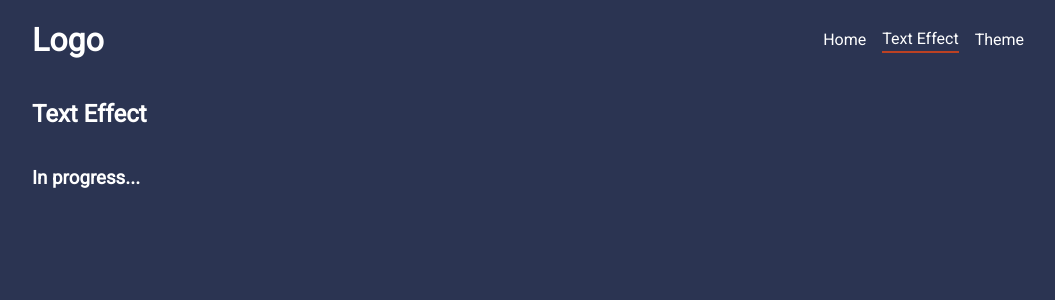
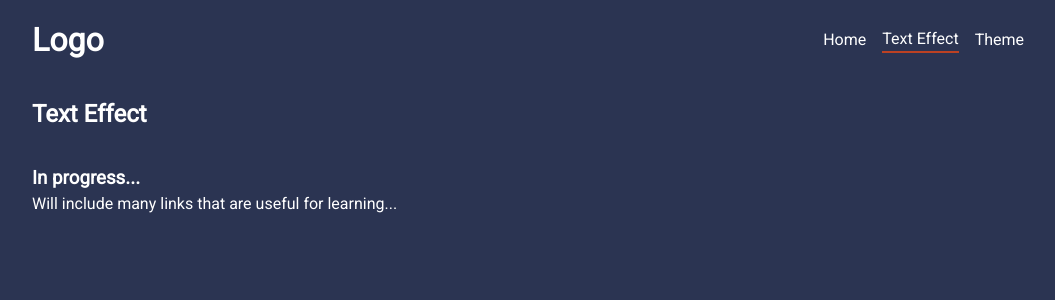
Before and after one commit to pascal-brand38/react-pages, a React (Vite) app: page /#/text-effect in a window 1280 px wide. Shown: the top 300 px of the page, without its empty margins (112-1167 px from the left). Built offline with nearby package versions, Linux system fonts and the light colour scheme.

Commit message:
Router: back to react's v6 router
Signed-off-by: Pascal Brand <pascal.brand38@gmail.com>

```diff
--- a/src/App.jsx
+++ b/src/App.jsx
@@ -1,16 +1,17 @@
-import React from "react";
 import {
-  Routes,
+  createHashRouter,
+  createRoutesFromElements,
   Route,
-  NavLink,
-} from "react-router-dom";
+  RouterProvider
+} from 'react-router-dom'
 
 import Home from './pages/Home'
 import TextEffect from './pages/TextEffect'
 import Theme from './pages/Theme'
 
+import { Outlet, NavLink } from "react-router-dom";
 
-function App() {
+function RootLayout() {
   return (
     <div className="pbr-container">
       <header>
@@ -18,78 +19,36 @@ function App() {
           <div className='pbr-menu__logo'>
             Logo
           </div>
-          <NavLink to="/">Home</NavLink>    { /* NavLink has an active to know where we are */}
+          <NavLink to="/">Home</NavLink>    { /* NavLink has an active to know where we are */ }
           <NavLink to="text-effect">Text Effect</NavLink>
           <NavLink to="theme">Theme</NavLink>
         </nav>
       </header>
       <main>
-        <Routes>
-          <Route path="/" element={<Home />} />
-          <Route path="text-effect" element={<TextEffect />} />
-          <Route path="theme" element={<Theme />} />
-        </Routes>
+        <Outlet />    { /* the page of the Route element is displayed */ }
       </main>
     </div>
+  )
+}
+
+// Use HashRouter instead of BrowserRouter in order to deploy on github pages
+// cf. https://www.freecodecamp.org/news/deploy-a-react-app-to-github-pages/
+const router = createHashRouter(
+  createRoutesFromElements(
+    <Route path="/" element={<RootLayout />}>
+      <Route index element={<Home />} />
+      <Route path="text-effect" element={<TextEffect />} />
+      <Route path="theme" element={<Theme />} />
+
+      { /* TODO: <Route path="*" element={<NotFound />} /> */ }
+    </Route>
+  )
+)
+
+function App() {
+  return (
+    <RouterProvider router={router} />
   );
-
 }
 
 export default App
-
-
-
-
-
-// import {
-//   createBrowserRouter,
-//   createRoutesFromElements,
-//   Route,
-//   RouterProvider
-// } from 'react-router-dom'
-
-// import Home from './pages/Home'
-// import TextEffect from './pages/TextEffect'
-// import Theme from './pages/Theme'
-
-// import { Outlet, NavLink } from "react-router-dom";
-
-// function RootLayout() {
-//   return (
-//     <div className="pbr-container">
-//       <header>
-//         <nav className='pbr-menu'>
-//           <div className='pbr-menu__logo'>
-//             Logo
-//           </div>
-//           <NavLink to="/">Home</NavLink>    { /* NavLink has an active to know where we are */ }
-//           <NavLink to="text-effect">Text Effect</NavLink>
-//           <NavLink to="theme">Theme</NavLink>
-//         </nav>
-//       </header>
-//       <main>
-//         <Outlet />    { /* the page of the Route element is displayed */ }
-//       </main>
-//     </div>
-//   )
-// }
-
-// const router = createBrowserRouter(
-//   createRoutesFromElements(
-//     <Route path="/" element={<RootLayout />}>
-//       <Route index element={<Home />} />
-//       <Route path="text-effect" element={<TextEffect />} />
-//       <Route path="theme" element={<Theme />} />
-
-//       { /* TODO: <Route path="*" element={<NotFound />} /> */ }
-//     </Route>
-//   )
-// )
-
-// function App() {
-//   return (
-//     <RouterProvider router={router} />
-//   );
-// }
-
-// export default App
--- a/src/main.jsx
+++ b/src/main.jsx
@@ -8,10 +8,6 @@ import './index.scss'
 
 ReactDOM.createRoot(document.getElementById('root')).render(
   <React.StrictMode>
-    {/* Use HashRouter instead of BrowserRouter in order to deploy on github pages */}
-    {/* cf. https://www.freecodecamp.org/news/deploy-a-react-app-to-github-pages/ */}
-    <HashRouter>
-      <App />
-    </HashRouter>
+    <App />
   </React.StrictMode>,
 )
--- a/src/pages/TextEffect.jsx
+++ b/src/pages/TextEffect.jsx
@@ -7,6 +7,9 @@ function TextEffect() {
     <>
       <h2> Text Effect</h2>
       <h3> In progress...</h3>
+      <p>
+        Will include many links that are useful for learning...
+      </p>
     </>
   );
 }
--- a/vite.config.js
+++ b/vite.config.js
@@ -3,6 +3,6 @@ import react from '@vitejs/plugin-react'
 
 // https://vitejs.dev/config/
 export default defineConfig({
-  //base:'/react-pages/',   // https://dev.to/shashannkbawa/deploying-vite-app-to-github-pages-3ane
+  base:'/react-pages/',   // https://dev.to/shashannkbawa/deploying-vite-app-to-github-pages-3ane
   plugins: [react()],
 })
```
Also changed, not shown: 2 other files (tests, documents, lock files or other folders).
